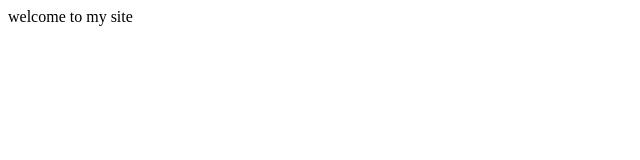
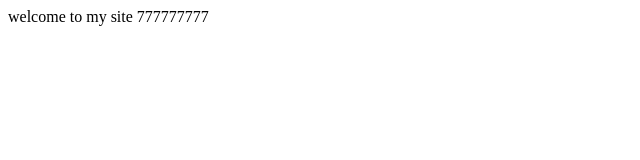
Before and after one commit to llitalk/my-site, a plain HTML site: page index.html in a window 1280 px wide. Shown: the full height of the page, 0-640 px from the left. Drawn offline with Linux system fonts and the light colour scheme.

Commit message:
Update index.html

```diff
--- a/index.html
+++ b/index.html
@@ -1,4 +1,5 @@
 <html>
 <head></head>
-<body>welcome to my site </body>
+<body>welcome to my site 777777777
+</body>
 </html>
```
